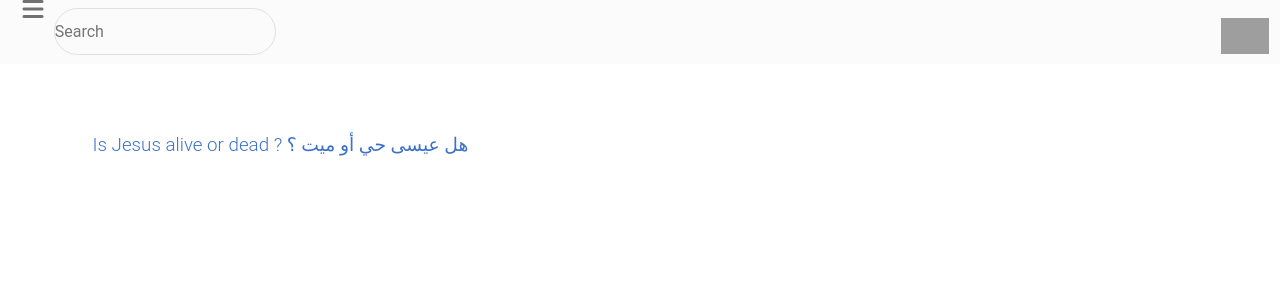
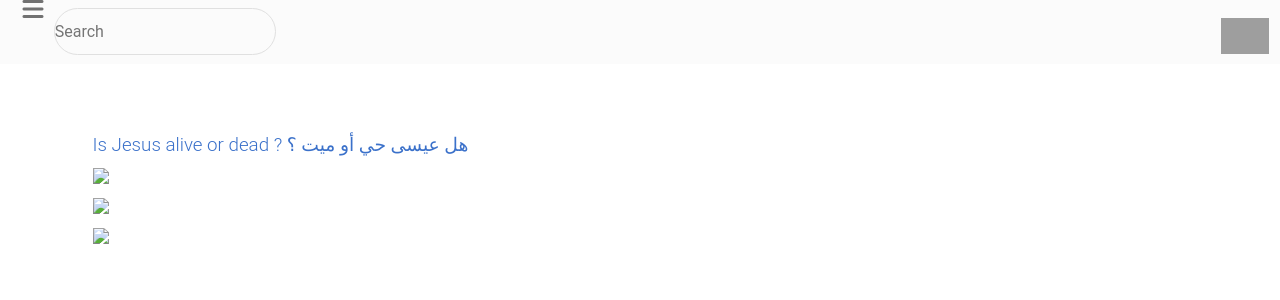
Before and after one commit to as-saadah/as-saadah.github.io, a Jekyll site: the page built from index.html, in a window 1280 px wide. Shown: the top 300 px of the page. Built offline with Jekyll 4.4.1, drawn with Linux system fonts in a browser that asks for light colours; nearby versions of some CDN libraries; library files that are not in the unit come from our copies; the list of posts is cut into pages by our own code; grey boxes are pictures that could not be loaded.

Commit message:
Update index.html

```diff
--- a/index.html
+++ b/index.html
@@ -7,3 +7,15 @@
 {% for post in paginator.posts %}
  <a title="{{ post.title }}" href="{{ post.url | prepend: site.baseurl }}">{{ post.title }}</a>
 {% endfor %}
+
+<ul>
+{% for block in site.data.games.game %}
+<li>
+<div>
+<a href="https://demogamesfree.pragmaticplay.net/gs2c/openGame.do?lang=id&cur=IDR&jurisdiction=99&gameSymbol={{ block.symbol }}">
+ <img src="{{ block.img | prepend: site.baseurl }}"/>
+ </a>
+</div>
+</li>
+{% endfor %}
+</ul>
```
